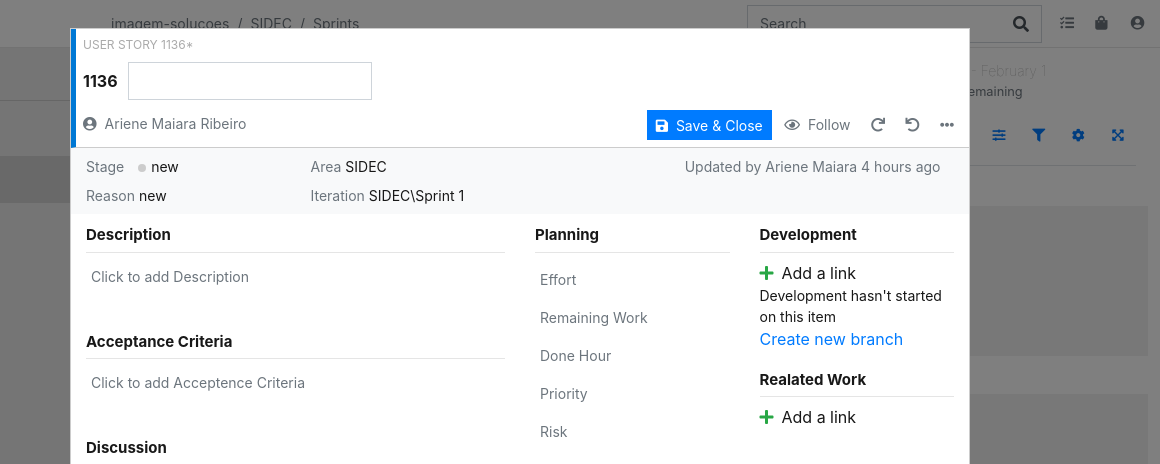
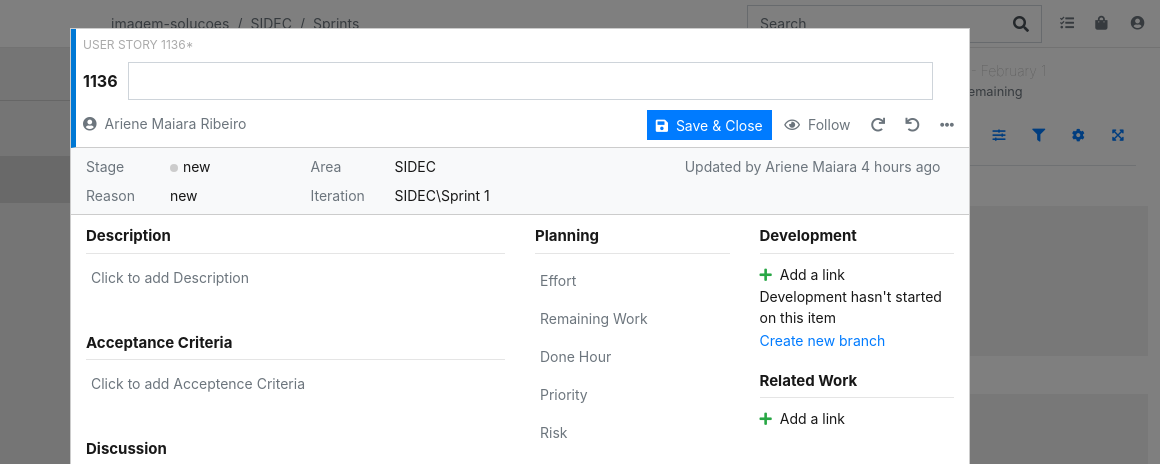
Before and after one commit to JafarAkhondali/arienemaiara-AzureDevOps.Clone-securityfix-909722, a website: page index.html in a window 1280 px wide. Both pictures are taken after a click on the link "New Work Item". Shown: the top 464 px of the page, 120-1280 px from the left. Drawn offline with Linux system fonts and the light colour scheme.

Commit message:
Estilização modal new task

```diff
--- a/assets/css/style.css
+++ b/assets/css/style.css
@@ -300,7 +300,8 @@ a [aria-expanded="true"] {
     color: #AAA;
 }
 
-.modal-task .form-inline {
+.modal-task .form-inline,
+.modal-task .form-inline .form-group {
     width: 100%;
 }
 
@@ -324,6 +325,18 @@ a [aria-expanded="true"] {
     position: absolute;
 }
 
+.task-info {
+	border-bottom: 1px solid #ccc;
+}
+
+.task-info label {
+    min-width: 80px;
+}
+
+.modal-task .task-status {
+    margin-left: 0;
+}
+
 button#save-task {
     height: 30px;
     margin-top: -2px;
@@ -340,3 +353,7 @@ button#save-task {
 .modal-task p {
     margin-bottom: 0;
 }
+
+.task-form a {
+    font-size: 14px;
+}
--- a/index.html
+++ b/index.html
@@ -212,8 +212,8 @@
                         <div class="row">
                             <div class="form-inline py-2">
                                 <div class="form-group">
-                                    <label id="label-task-number">1136</label>
-                                    <input type="text" class="new-task-input form-control" id="input-title">
+                                    <label id="label-task-number col-1">1136</label>
+                                    <input type="text" class="new-task-input form-control px-2 col-11" id="input-title">
                                 </div>
                             </div>
                         </div>
@@ -283,7 +283,7 @@
                                     <a href="#" class="text-primary">Create new branch</a>
                                 </div>
                                 <div class="form-group">
-                                    <label>Realated Work</label>
+                                    <label>Related Work</label>
                                     <a href="#"><i class="fas fa-plus text-success pr-2"></i>Add a link</a>
                                 </div>
                             </div>
```
